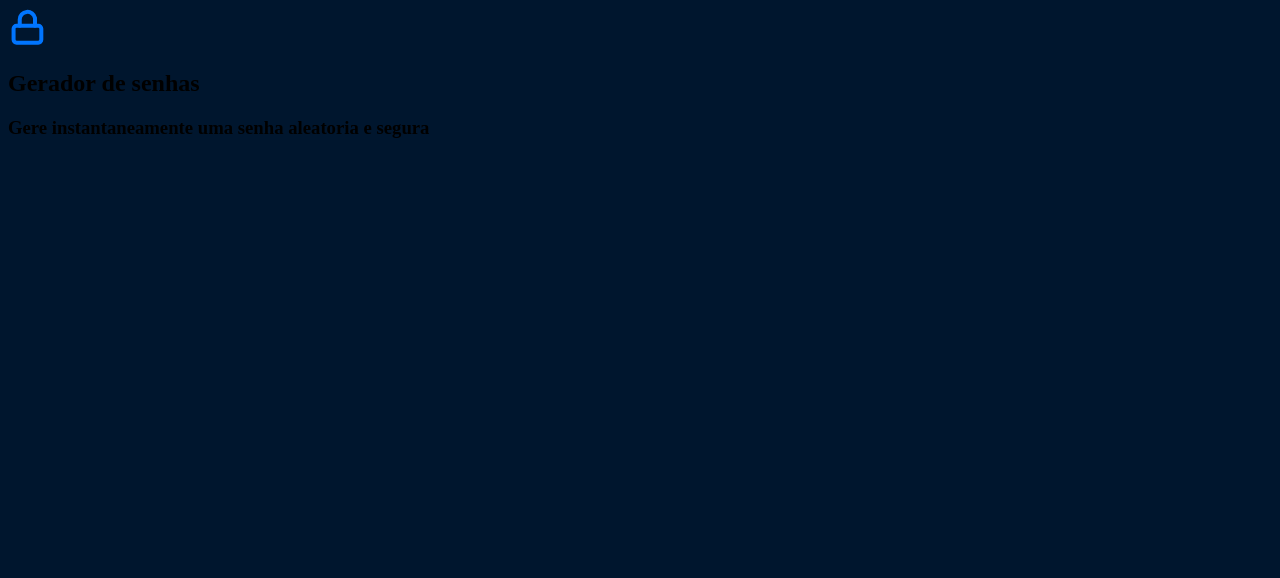
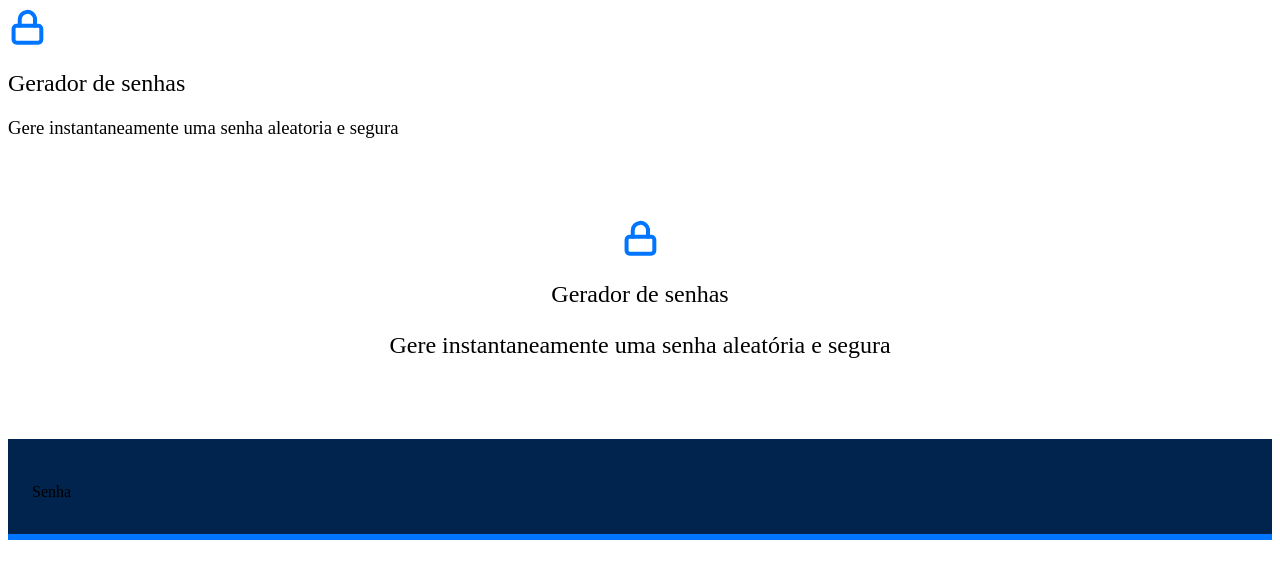
Before and after one commit to Aspenleger15/Gerador-de-Senha, a plain HTML site: page Gerador-de-Senha-main/index.html in a window 1280 px wide. Drawn offline with Linux system fonts and the light colour scheme.

Commit message:
Add files via upload

```diff
--- a/Gerador-de-Senha-main/index.html
+++ b/Gerador-de-Senha-main/index.html
@@ -10,5 +10,16 @@
     <img src="unlock.svg" alt="cadeado fechado">
     <h2 class="titulo-principal"> Gerador de senhas</h2>
     <h3 class="titulo-secundorio"> Gere instantaneamente uma senha aleatoria e segura</h3>
+    <html lang="pt-BR">
+        <div class="conteudo-titulo">
+            <img src="unlock.svg" alt="cadeado fechado">
+            <h2 class="titulo-principal">Gerador de senhas</h2>
+            <h3 class="titulo-secundario">Gere instantaneamente uma senha aleatória e segura</h3>
+        </div>
+        <div class="conteudo-senha">
+            <label for="senha">Senha</label>
+            <input name="senha" type="text" id="campo-senha">
+        </div>
+
 </body>
 </html>
--- a/Gerador-de-Senha-main/styles.css
+++ b/Gerador-de-Senha-main/styles.css
@@ -1,15 +1,54 @@
 @import url('https://fonts.googleapis.com/css2?family=Roboto&display=swap');
 @import url('https://fonts.googleapis.com/css2?family=Roboto&display=swap');
 :root{
-  --Branco: white;
-  --cor-de-fundo:#00162E;
-  --fundo-senha:#00244D;
-  --fundo-texto:#001E40;
-  --borda:#0075FF;
+  --branco: white;
+  --cor-de-fundo: #00162E;
+  --fundo-senha: #00244D;
+  --fundo-texto: #001E40;
+  --borda: #0075FF;
+  --roboto: 'Roboto', sans-serif;
+  --roboto-mono: 'Roboto Mono', monospace;
+}
+.conteudo-senha{
+  margin-top: 80px;
+  background: var(--fundo-senha);
+  padding: 24px;
+  border-bottom: 6px solid var(--borda);
+}
 
 
+.titulo-secundario{
+  font-size: 24px;
 }
-body{
-    color: var(--branco);
-    background-color:  var(--cor-de-fundo);
+.conteudo-titulo{
+  text-align: center;
+  margin-top: 80px;
 }
+*{
+  font-weight: 400
+}
+.conteudo-senha{
+  background: var(--fundo-senha);
+  padding: 24px;
+  border-bottom: 6px solid var(--borda);
+}
+#campo-senha{
+  background-color: var(--fundo-senha);
+  border: none;
+  color: var(--branco);
+  font-family: var(--roboto-mono);
+  font-size: 40px;
+}
+#campo-senha:focus{
+  outline: none;
+}
+.conteudo{
+  max-width: 1200px;
+  margin: 0 auto;
+}
+.conteudo-senha{
+  margin-top: 80px;
+  background: var(--fundo-senha);
+  padding: 24px;
+  border-bottom: 6px solid var(--borda);
+}
```
